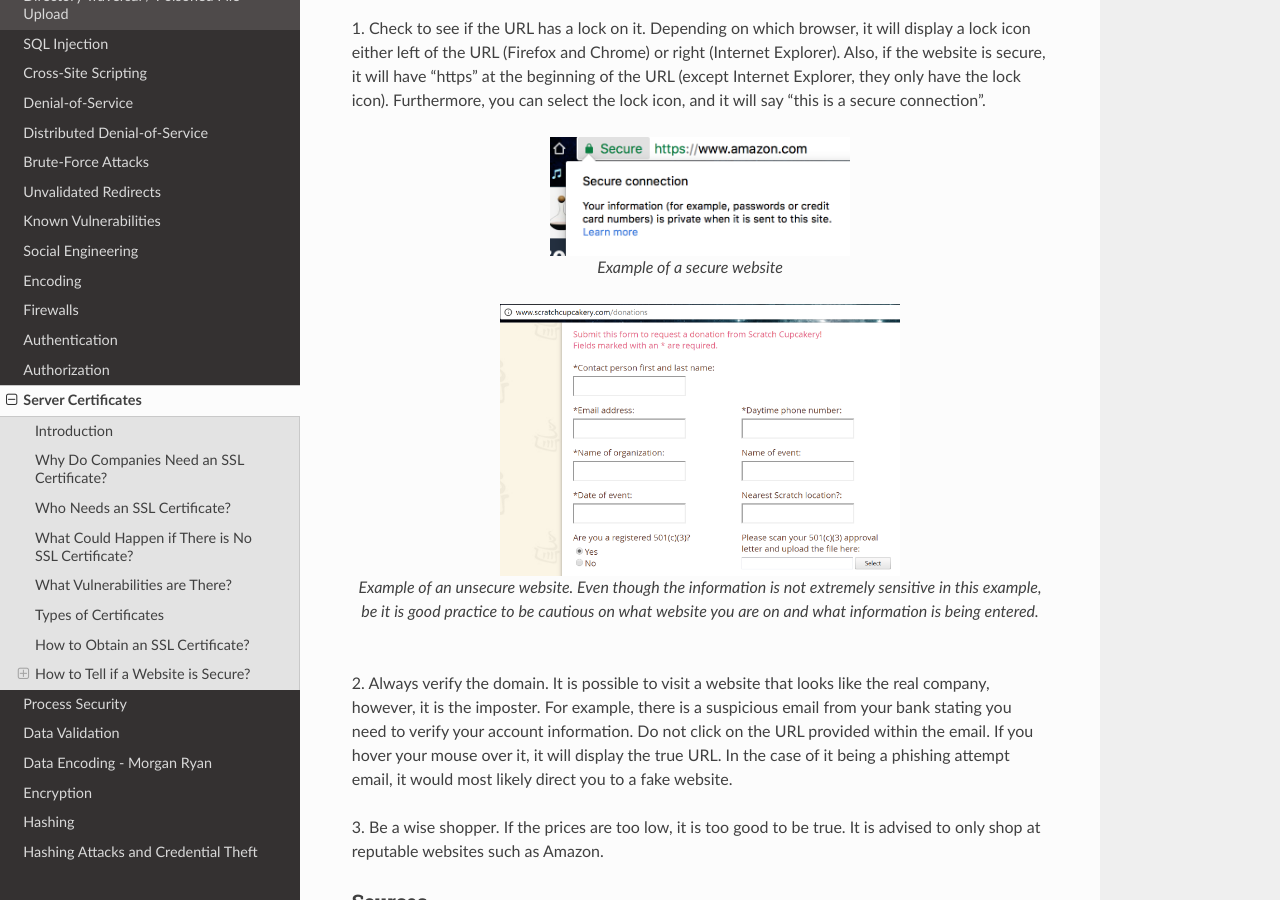
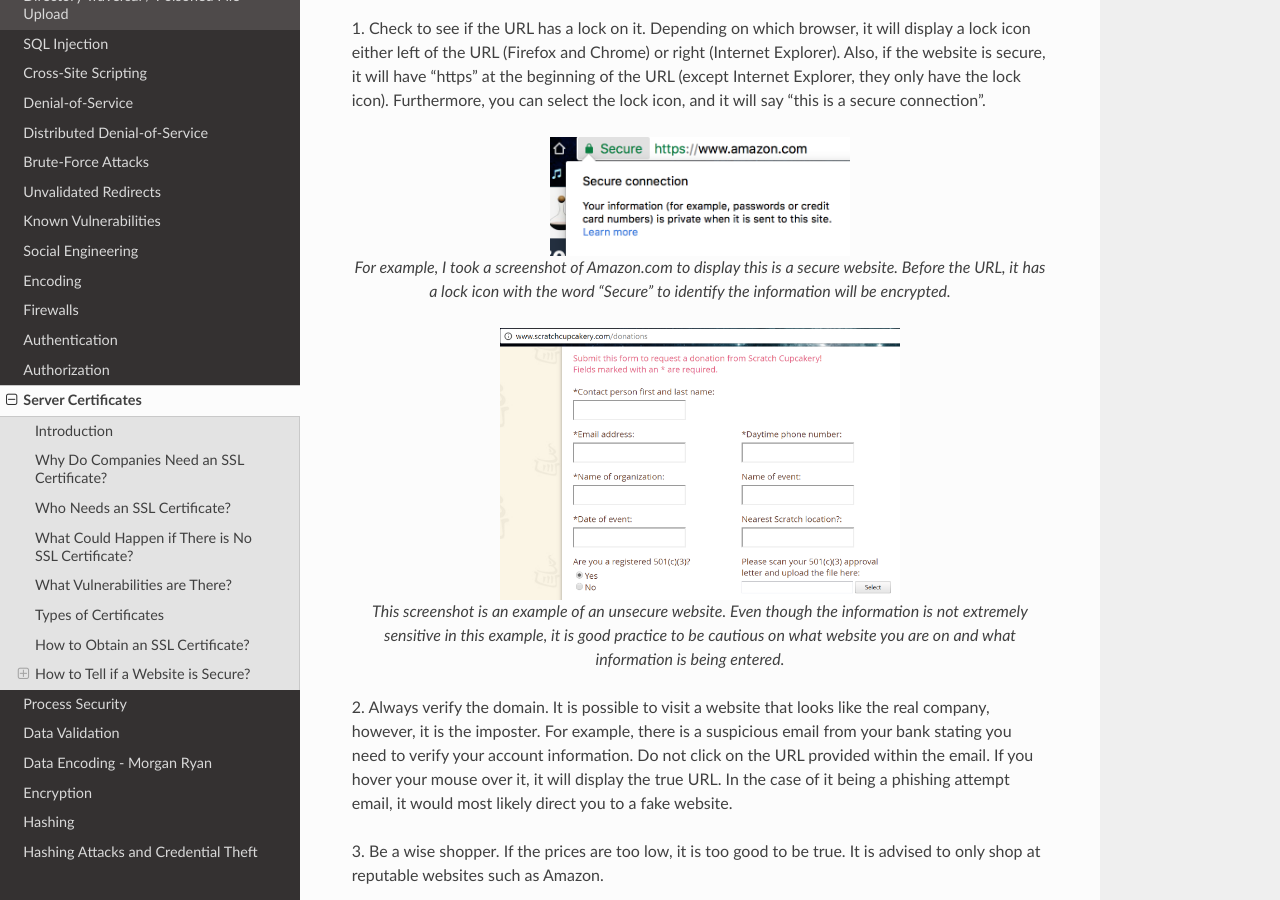
Before and after one commit to pvcraven/2017_web_security, a Sphinx documentation site: the page built from source/server_certificates/server_certificates.rst, in a window 1280 px wide and 900 px high, scrolled down 1933 px. Built offline with Sphinx 7.4.7 and the Read the Docs theme 2.0.0, drawn with Linux system fonts in a browser that asks for light colours.

Commit message:
adjusted images and image description

```diff
--- a/source/server_certificates/server_certificates.rst
+++ b/source/server_certificates/server_certificates.rst
@@ -94,19 +94,19 @@
 		:width: 300px
 		:alt: Secure Message
 
-		Example of a secure website
+		For example, I took a screenshot of Amazon.com to display this is a
+		secure website. Before the URL, it has a lock icon with the word
+		"Secure" to identify the information will be encrypted.
 
 .. figure:: cakeUnsecure.png
 		:align: center
 		:width: 400px
 		:alt: Cupcake Form
 
-		Example of an unsecure website. Even though the information is not
-		extremely sensitive in this example, be it is good practice to be
-		cautious on what website you are on and what information is being
-		entered.
-
-
+		This screenshot is an example of an unsecure website. Even though the
+		information is not extremely sensitive in this example, it is good
+		practice to be cautious on what website you are on and what information
+		is being entered.
 
 2. Always verify the domain. It is possible to visit a website that looks like
 the real company, however, it is the imposter. For example, there is a suspicious
@@ -117,11 +117,6 @@
 
 3. Be a wise shopper. If the prices are too low, it is too good to be true. It
 is advised to only shop at reputable websites such as Amazon.
-
-
-
-
-
 
 Sources
 +++++++++
```
